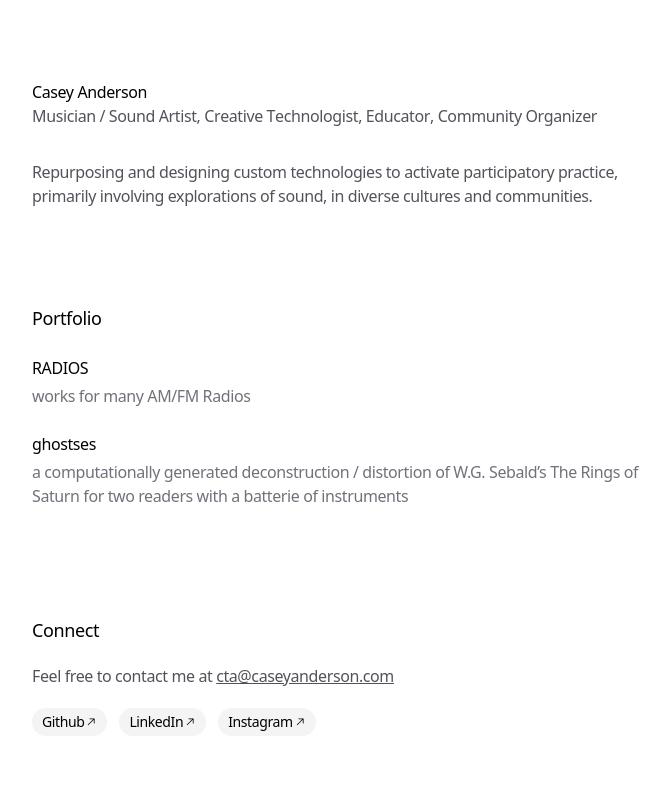
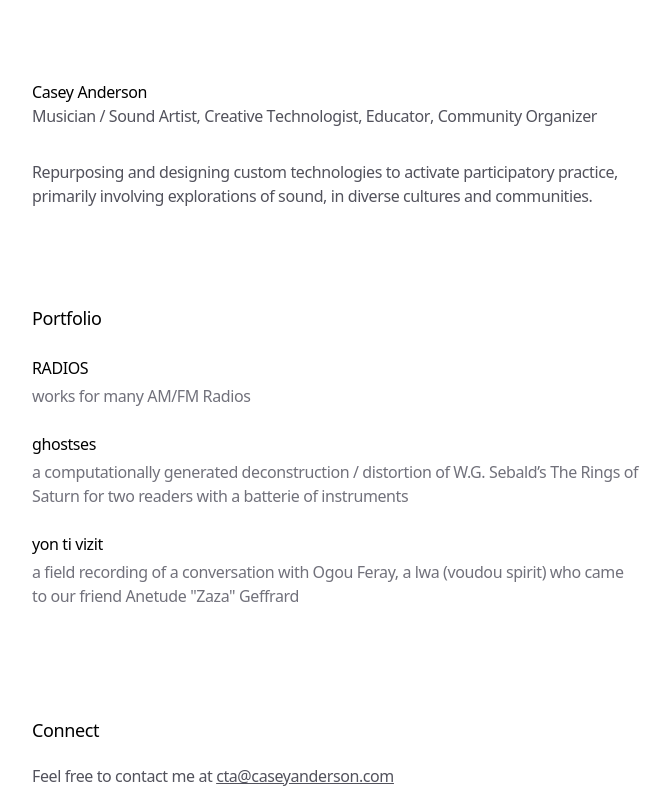
Before and after one commit to caseyanderson/caseyanderson.work, a Next.js app: page / in a window 1280 px wide. Shown: the top 800 px of the page, without its empty margins (304-972 px from the left). Built offline with nearby package versions, Linux system fonts and the light colour scheme.

Commit message:
adds yon ti vizit

```diff
--- /dev/null
+++ b/app/blog/yon-ti-visit/page.mdx
@@ -0,0 +1,15 @@
+<Cover
+  src="https://awavepress.com/assets/AWP011-web-front.jpg"
+  alt=""
+  caption=""
+/>
+
+# yon ti vizit
+
+bandcamp iframe goes here
+
+## description
+
+It's July, 2019 in Matènwa, a small village on the island of La Gonâve, Haiti, and Elizabeth Chin and I are hanging out at our friend Anetude "Zaza" Geffrard's house while we wait for a party to start. This party involves local voudou drummers so I'm carrying my field recorder in the hopes of recording some of their performance later. As we wait Zaza asks us if we want to see her Grandfather's house, an older structure covered in cobwebs tucked behind hers that we didn't know was there. We walk over with her daughter (Rosalinda) and infant son (Billy Graham, crying at the beginning of the recording) and enter the two room house through a thin, wooden door. Once inside, and after the kids have been shooed away, Zaza says she wants to show us her altar and begins praying in front of it. Shortly thereafter a spirit (Ogou Feray) comes to her and we have a little visit (yon ti vizit).
+
+100% of the proceeds from this album will go to the Billy Edmond College Fund.
--- a/app/data.ts
+++ b/app/data.ts
@@ -90,6 +90,13 @@ export const BLOG_POSTS: BlogPost[] = [
     link: '/blog/ghostses',
     uid: 'blog-2',
   },
+  {
+    title: 'yon ti vizit',
+    description:
+      'a field recording of a conversation with Ogou Feray, a lwa (voudou spirit) who came to our friend Anetude "Zaza" Geffrard',
+    link: '/blog/yon-ti-vizit',
+    uid: 'blog-3',
+  },
 ]
 
 export const SOCIAL_LINKS: SocialLink[] = [
```
